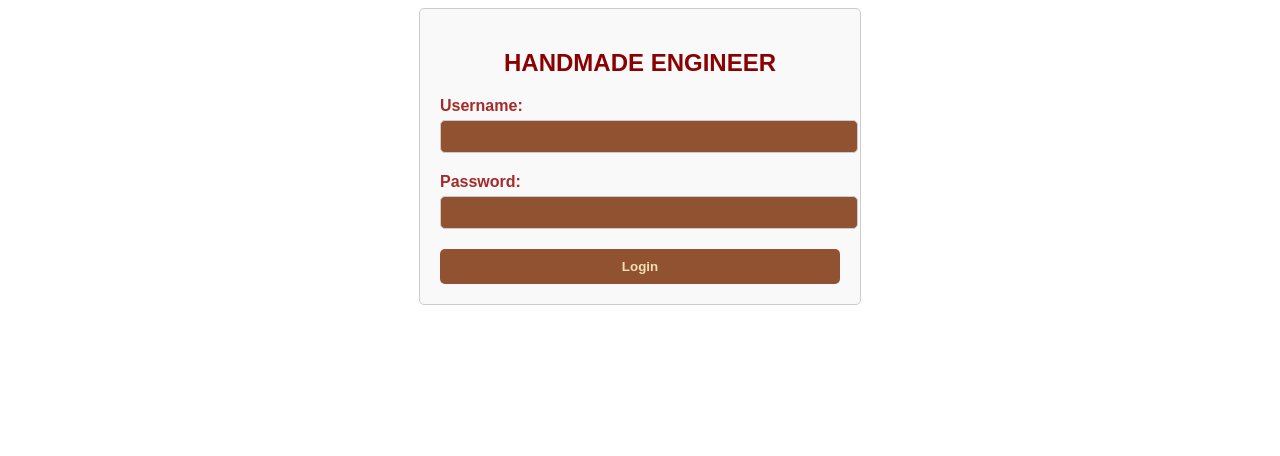
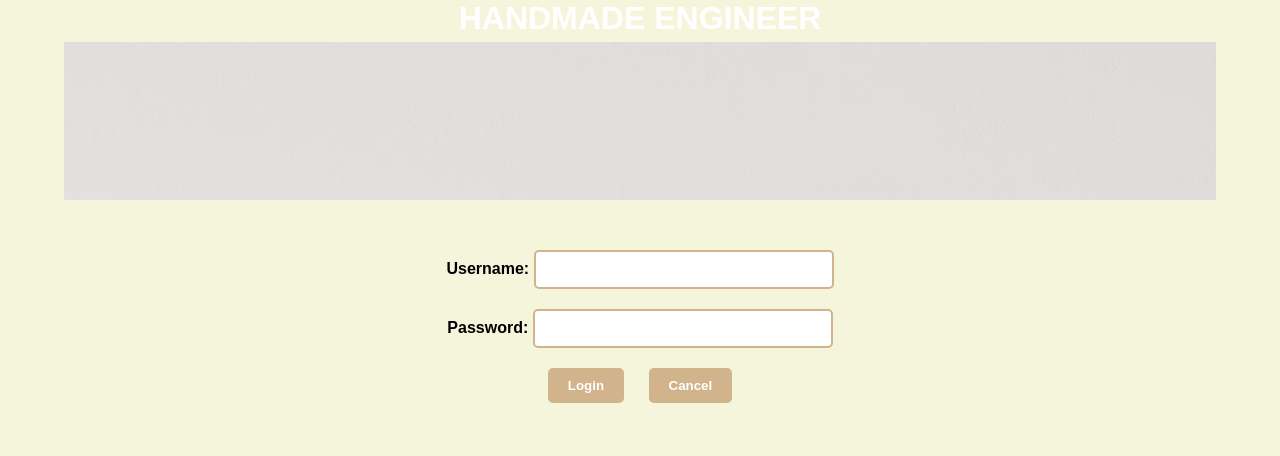
Before and after one commit to maha-ma1901699/Project1, a website: page phase1/login.html in a window 1280 px wide. Drawn offline with Linux system fonts and the light colour scheme.

Commit message:
edittedLogin

```diff
--- /dev/null
+++ b/phase1/css/login.css
@@ -0,0 +1,96 @@
+
+/* Reset and basic styling */
+* {
+    margin: 0;
+    padding: 0;
+    box-sizing: border-box;
+}
+
+body {
+    font-family: Arial, sans-serif;
+    width: 90%;
+    background-color: #f5f5dc; /* Light beige background color */
+    margin: auto; /* Margin around the page */
+}
+
+.page-layout {
+    display: grid;
+    grid-template-areas:
+    'header header'
+    'main main'
+    'footer footer';
+}
+/* header */
+.header {
+    grid-area: header;
+    position: relative;
+    height: 25vh;
+    overflow: hidden;
+}
+/* header img */
+.background img {
+    position: absolute;
+    top: 0;
+    left: 0;
+    width: 100%;
+    height: auto;
+    z-index: -1; /*send img to back*/
+    object-fit: cover;
+}
+/* header title */
+#title {
+    background-position: center top;
+    color: white;
+    text-align: center;
+    margin-bottom: 5px;
+}
+
+/* Form styling */
+/* main area */
+.main-container {
+    grid-area: main;
+    display: flex;
+    flex-direction: column;
+    align-items: center;
+    padding: 20px;
+    width: 100%; /*Set the width to take full available width */
+}
+form {
+    margin: 20px auto; /* Margin to center the form */
+    text-align: center; /* Center align the form elements */
+}
+
+h3 {
+    color: #fff; /* White text color */
+    font-weight: bold; /* Bold font weight */
+}
+
+input[type="text"],
+input[type="password"] {
+    width: 300px; /* Width of the input fields */
+    padding: 10px; /* Padding */
+    margin: 10px 0; /* Margin top and bottom */
+    border-radius: 5px; /* Rounded corners */
+    border: 2px solid tan; /* Solid tan border */
+}
+
+input[type="text"]:focus,
+input[type="password"]:focus {
+    outline: none; /* Remove outline on focus */
+    border-color: #a52a2a; /* Darker tan color on focus */
+}
+
+button {
+    padding: 10px 20px; /* Padding */
+    margin: 10px; /* Margin */
+    border: none; /* Remove border */
+    border-radius: 5px; /* Rounded corners */
+    background-color: tan; /* Tan background color */
+    color: #fff; /* White text color */
+    font-weight: bold; /* Bold font weight */
+    cursor: pointer; /* Cursor pointer */
+}
+
+button:hover {
+    background-color: #8b4513; /* Darker tan color on hover */
+}
--- a/phase1/css/style.css
+++ b/phase1/css/style.css
@@ -1,9 +1,9 @@
-/* Bordered form */
+Bordered form
 form {
     border: 3px solid #f1f1f1;
   }
 
-  /* Full-width inputs */
+  Full-width inputs */
   input[type=text], input[type=password] {
     width: 100%;
     padding: 12px 20px;
--- a/phase1/login.html
+++ b/phase1/login.html
@@ -3,57 +3,17 @@
 <head>
     <meta charset="UTF-8">
     <meta name="viewport" content="width=device-width, initial-scale=1.0">
-    <title>Login</title>
-    <style>
-        body {
-            font-family: Arial, sans-serif;
-        }
-        .container {
-            max-width: 400px;
-            margin: 0 auto;
-            padding: 20px;
-            border: 1px solid #ccc;
-            border-radius: 5px;
-            background-color: #f9f9f9;
-        }
-        .container h2 {
-            text-align: center;
-            margin-bottom: 20px;
-            color: darkred;
-        }
-        .form-group {
-            margin-bottom: 20px;
-        }
-        .form-group label {
-            display: block;
-            margin-bottom: 5px;
-            color: brown;
-        }
-        .form-group input {
-            width: 100%;
-            padding: 8px;
-            border: 1px solid #ccc;
-            border-radius: 5px;
-            background-color: rgb(145, 82, 50);
-        }
-        .btn {
-            display: block;
-            width: 100%;
-            padding: 10px;
-            border: none;
-            border-radius: 5px;
-            background-color:rgb(145, 82, 50);
-            color:wheat;
-            cursor: pointer;
-        }
-        .btn:hover {
-            background-color: darkred;
-        }
-    </style>
+    <link rel="stylesheet" href="css/login.css">
+    <!-- <title>Login</title> -->
 </head>
 <body>
-    <div class="container">
-        <h2><b>HANDMADE ENGINEER</b></h2>
+ <div class="page-layout">
+    <header class="header">
+        <h1 id="title"><b>HANDMADE ENGINEER</b></h1>
+        <img src="images/banner.JPG" alt="">
+    </header>
+
+    <main class="main-container">
         <form id="loginForm">
             <div class="form-group">
                 <label for="username"><b>Username:</b></label>
@@ -63,11 +23,17 @@
                 <label for="password"><b>Password:</b></label>
                 <input type="password" id="password" name="password" required>
             </div>
-            <button type="submit" class="btn"><b>Login</b></button>
+            <div class="form-group">
+                <button type="submit" class="btn"><b>Login</b></button>
+                <button type="button" class="btn cancel"><b>Cancel</b></button>
+            </div>
         </form>
-    </div>
+    </main>
 
-    <script>
+</div>
+
+    <!-- WE DO NOT NEED TO ADD SCRIPT IN HTML, THIS IS THE JOB OF JAVASCRIPT!!!!
+        <script>
         document.getElementById("loginForm").addEventListener("submit", function(event) {
             event.preventDefault();
             var username = document.getElementById("username").value;
@@ -79,6 +45,6 @@
             // For demonstration purposes, alert is used here
             alert("Username: " + username + "\nPassword: " + password);
         });
-    </script>
+    </script> -->
 </body>
 </html>
```
Also changed, not shown: phase1/test111.html (added, +159 -0 lines), LoginSmall.jpg (added), historySmall.jpg (added), phase1/images/banner.JPG (added), phase1/images/banner.png (deleted), purchaseSmall.jpg (added), salesSmall.jpg (added), searchSmall.jpeg (added), uc1Login.jpg (added), uc2SearchAItems.jpg (added), uc3PurchaseItem.jpg (added), uc4PurchHistory.jpg (added), uc5Sales.jpg (added), uc6Upload.jpg (added), 1 more files, 2 other files.
